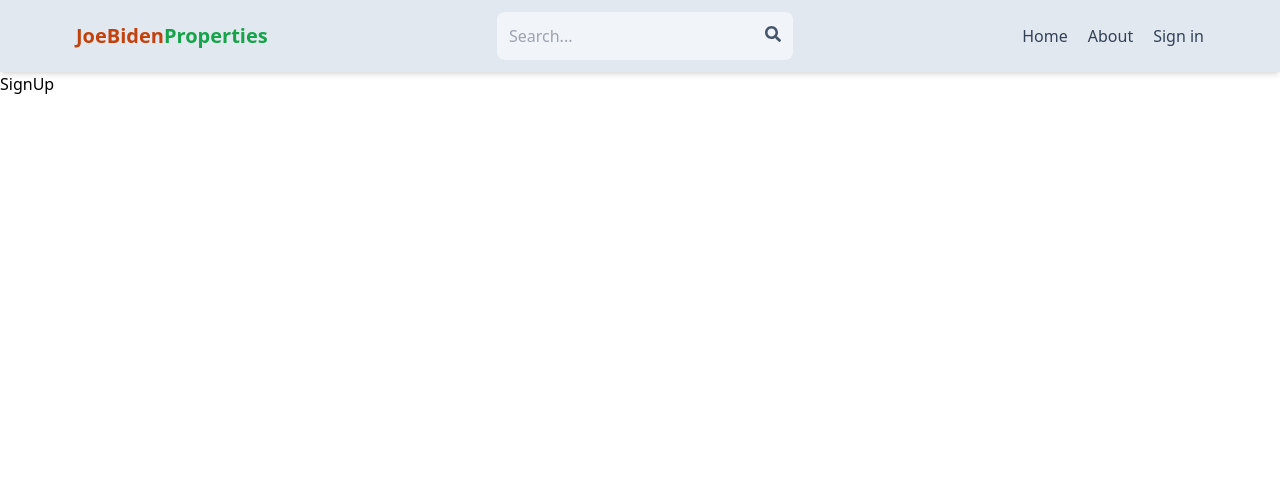
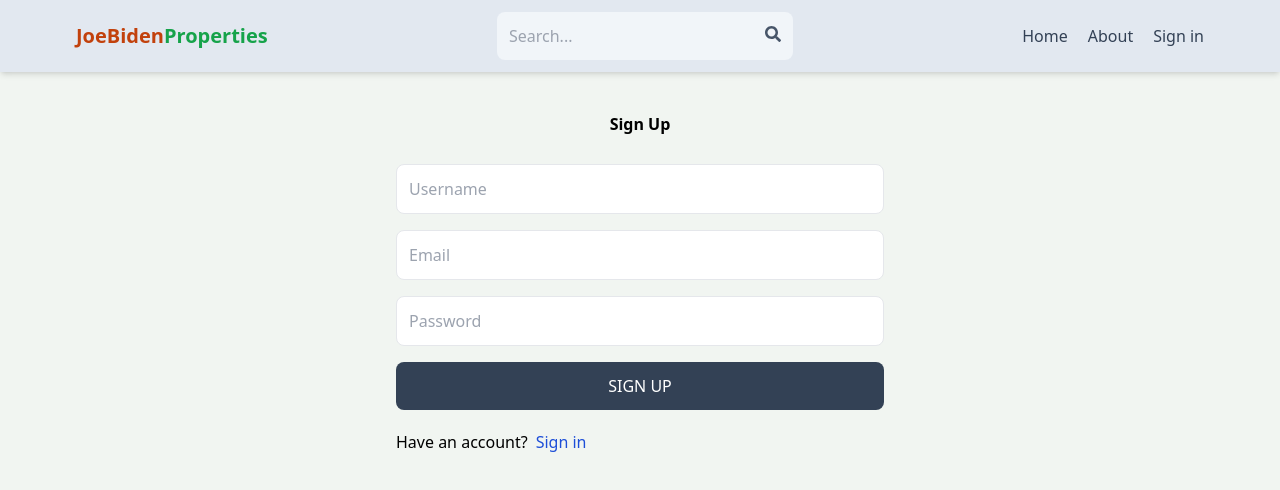
Before and after one commit to soyalkumarkp/Real-Estate-project, a React (Vite) app in the folder client/: page /signup in a window 1280 px wide. Shown: the top 490 px of the page. Built offline with nearby package versions, Linux system fonts and the light colour scheme.

Commit message:
Complete sign up page Ul

```diff
--- a/client/src/index.css
+++ b/client/src/index.css
@@ -1,3 +1,7 @@
 @tailwind base;
 @tailwind components;
 @tailwind utilities;
+
+body {
+    background-color: rgb(241, 245, 241);
+}
--- a/client/src/pages/SignUp.jsx
+++ b/client/src/pages/SignUp.jsx
@@ -1,7 +1,41 @@
 import React from "react";
+import { Link } from "react-router-dom";
 
 const SignUp = () => {
-  return <div>SignUp</div>;
+  return (
+    <div className="p-3 max-w-lg mx-auto">
+      <h1 class="text-center font-semibold my-7">Sign Up</h1>
+      <form class="flex flex-col gap-4">
+        <input
+          type="text"
+          placeholder="Username"
+          class="border p-3 rounded-lg"
+          id="username"
+        />
+        <input
+          type="email"
+          placeholder="Email"
+          class="border p-3 rounded-lg"
+          id="email"
+        />
+        <input
+          type="password"
+          placeholder="Password"
+          class="border p-3 rounded-lg"
+          id="password"
+        />
+        <button className="bg-slate-700 text-white p-3 rounded-lg uppercase transition duration-300 hover:bg-slate-800 hover:text-gray-100">
+          Sign up
+        </button>
+      </form>
+      <div className="flex gap-2 mt-5">
+        <p>Have an account?</p>
+        <Link to={"/sign-in"}>
+          <span className="text-blue-700">Sign in</span>
+        </Link>
+      </div>
+    </div>
+  );
 };
 
 export default SignUp;
```
